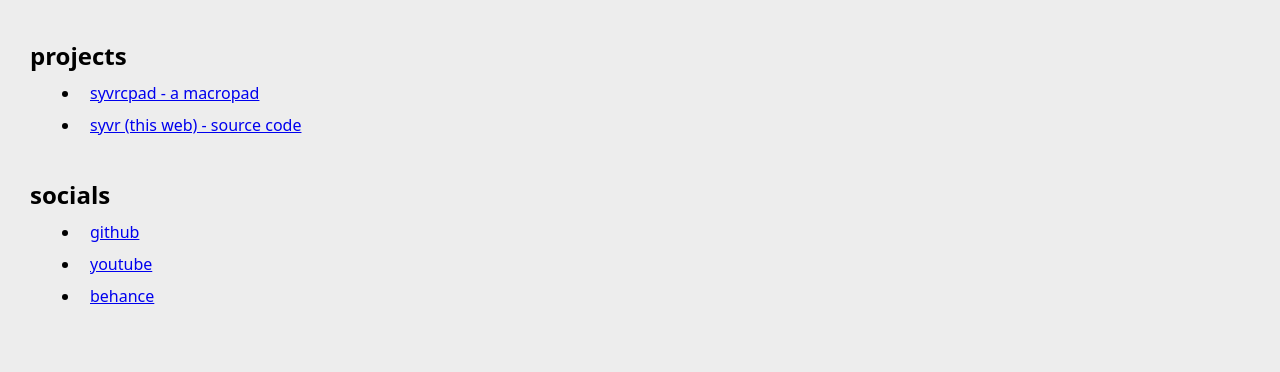
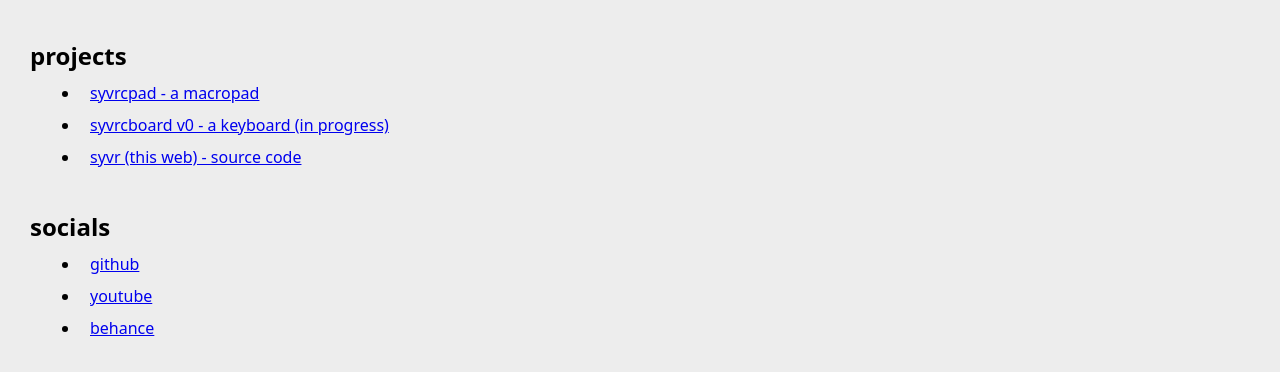
Before and after one commit to syvrc/syvr, a plain HTML site: page index.html in a window 1280 px wide. Shown: the part 120-492 px from the top of the page. Drawn offline with Linux system fonts and the light colour scheme.

Commit message:
third draft

```diff
--- a/index.html
+++ b/index.html
@@ -17,6 +17,7 @@
     <h2>projects</h2>
     <ul>
         <li><a href="https://github.com/syvrc/syvrcpad" target="_blank">syvrcpad - a macropad</a></li>
+        <li><a href="https://github.com/syvrc/syvrcboard-v0" target="_blank">syvrcboard v0 - a keyboard (in progress)</a></li>
         <li><a href="https://github.com/syvrc/syvr" target="_blank">syvr (this web) - source code</a></li>
     </ul>
 
```
